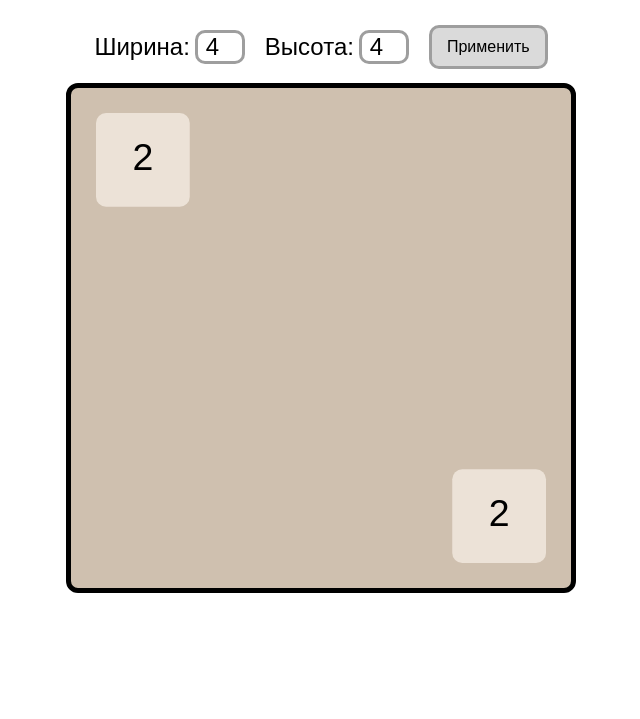
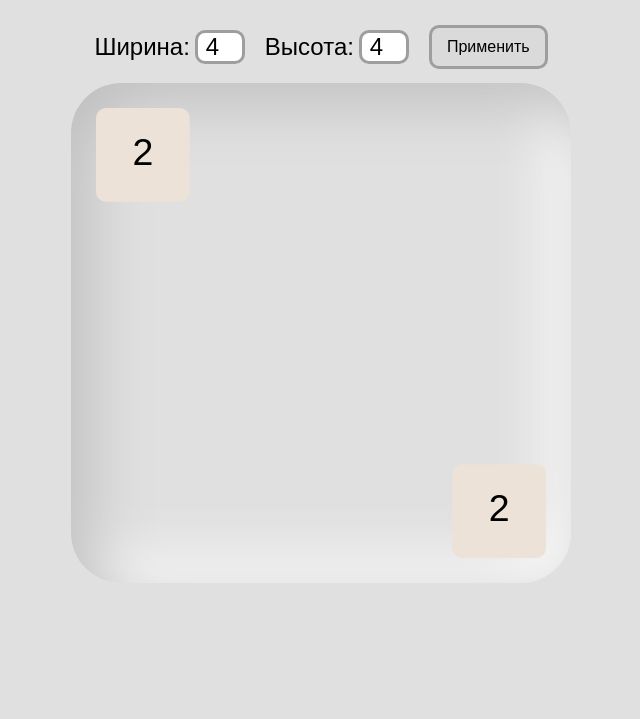
Before and after one commit to dadajonovich/2048-game-canvas, a website built with Vite: page index.html in a window 1280 px wide. Shown: the part 81-800 px from the top of the page, without its empty margins (319-959 px from the left). Built offline with nearby package versions, Linux system fonts and the light colour scheme.

Commit message:
changed color for body and board

```diff
--- a/src/assets/scss/blocks/board.scss
+++ b/src/assets/scss/blocks/board.scss
@@ -1,9 +1,14 @@
 .board {
   max-width: 80%;
 
-  border: 5px solid;
+  // border: 1px solid;
 
   border-radius: 12px;
 
-  background-color: $third-color;
+  // background-color: magenta;
+  border-radius: 50px;
+  background: #e0e0e0;
+  box-shadow:
+    inset 20px 20px 60px #bebebe,
+    inset -20px -20px 60px #ffffff;
 }
--- a/src/assets/scss/style.scss
+++ b/src/assets/scss/style.scss
@@ -42,4 +42,5 @@ ul {
   flex-direction: column;
 
   min-height: 100vh;
+  background: #e0e0e0;
 }
```
